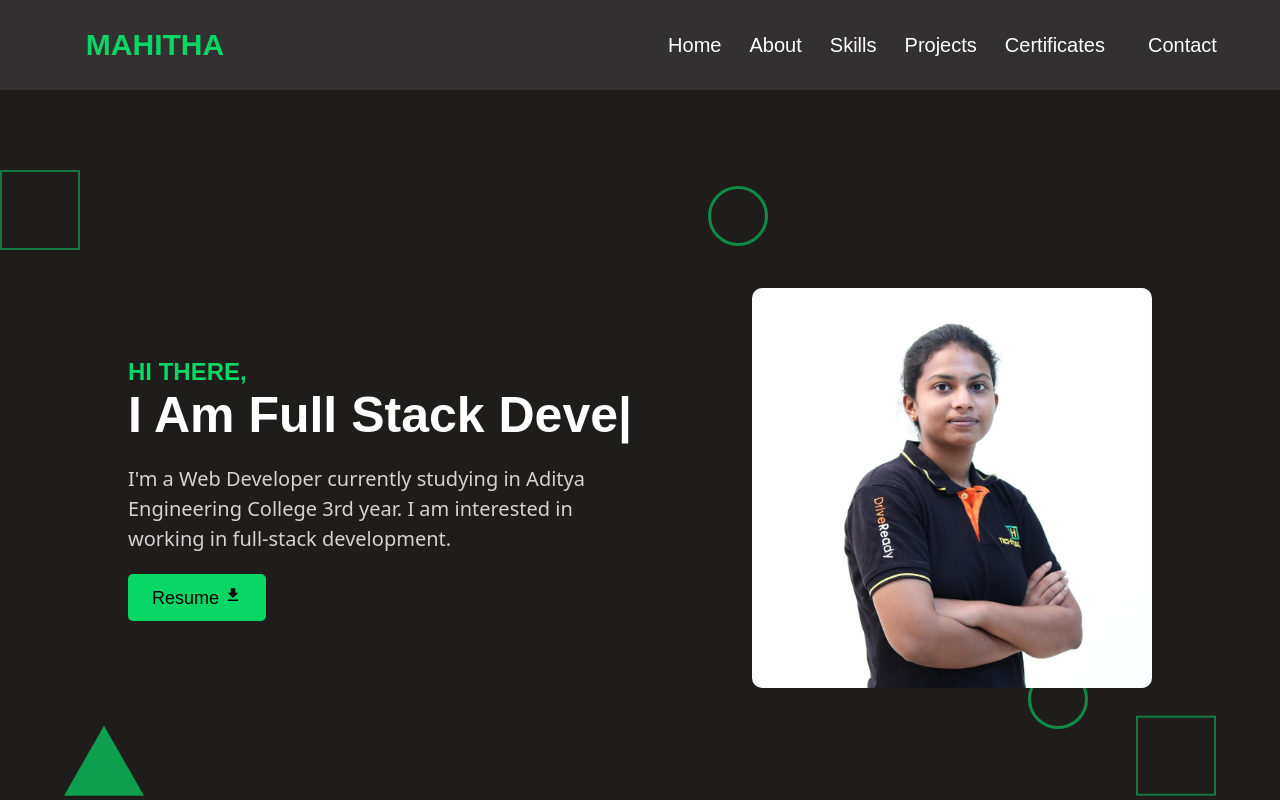
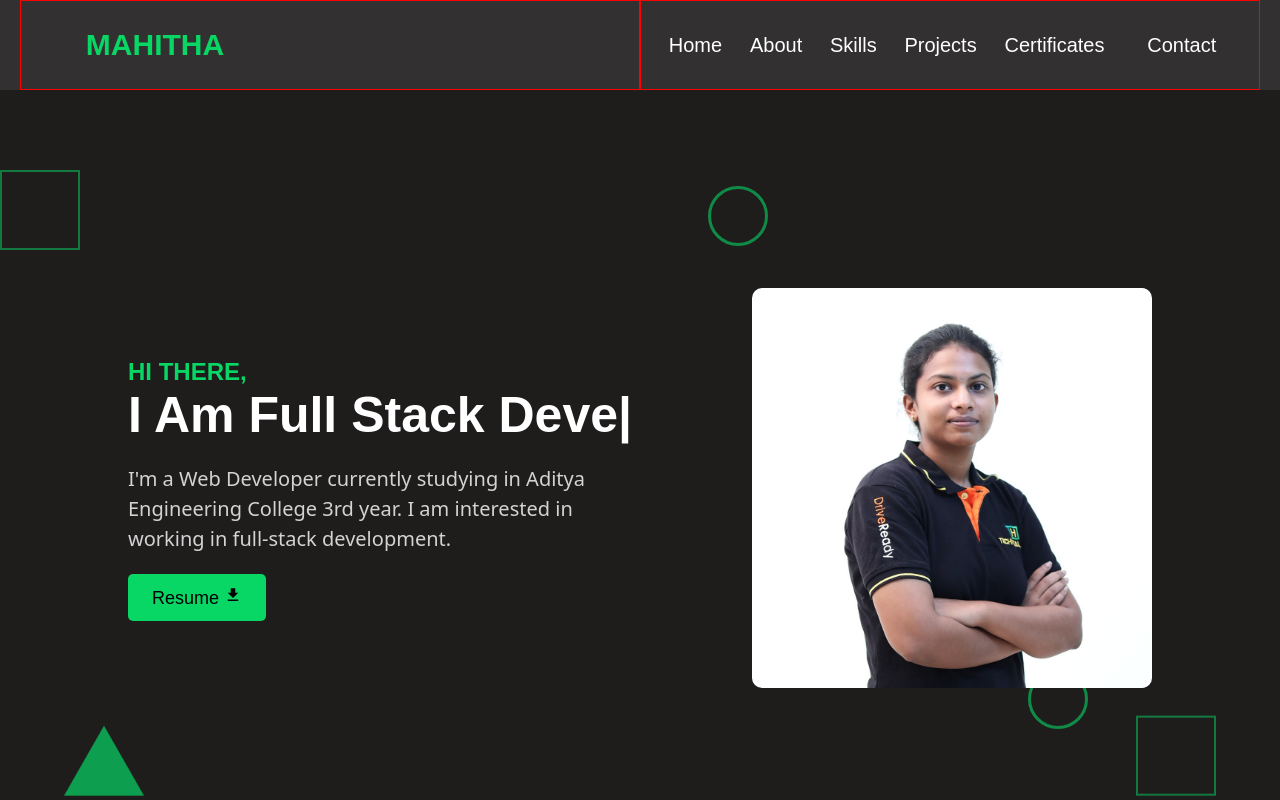
Before and after one commit to dedeepya55/PortfolioMahi, a React (Vite) app: page /Home in a window 1280 px wide. Shown: the top 800 px of the page. Built offline with nearby package versions, Linux system fonts and the light colour scheme.

Commit message:
Update header.module.css

```diff
--- a/src/components/MahiPotfolio/header.module.css
+++ b/src/components/MahiPotfolio/header.module.css
@@ -30,7 +30,7 @@ body {
   height: 100%;
   display: flex;
   justify-content: center;
-  /* border: 1px solid red; */
+  border: 1px solid red;
   align-items: center;
 }
 .firstheadersub:nth-child(1){
```
